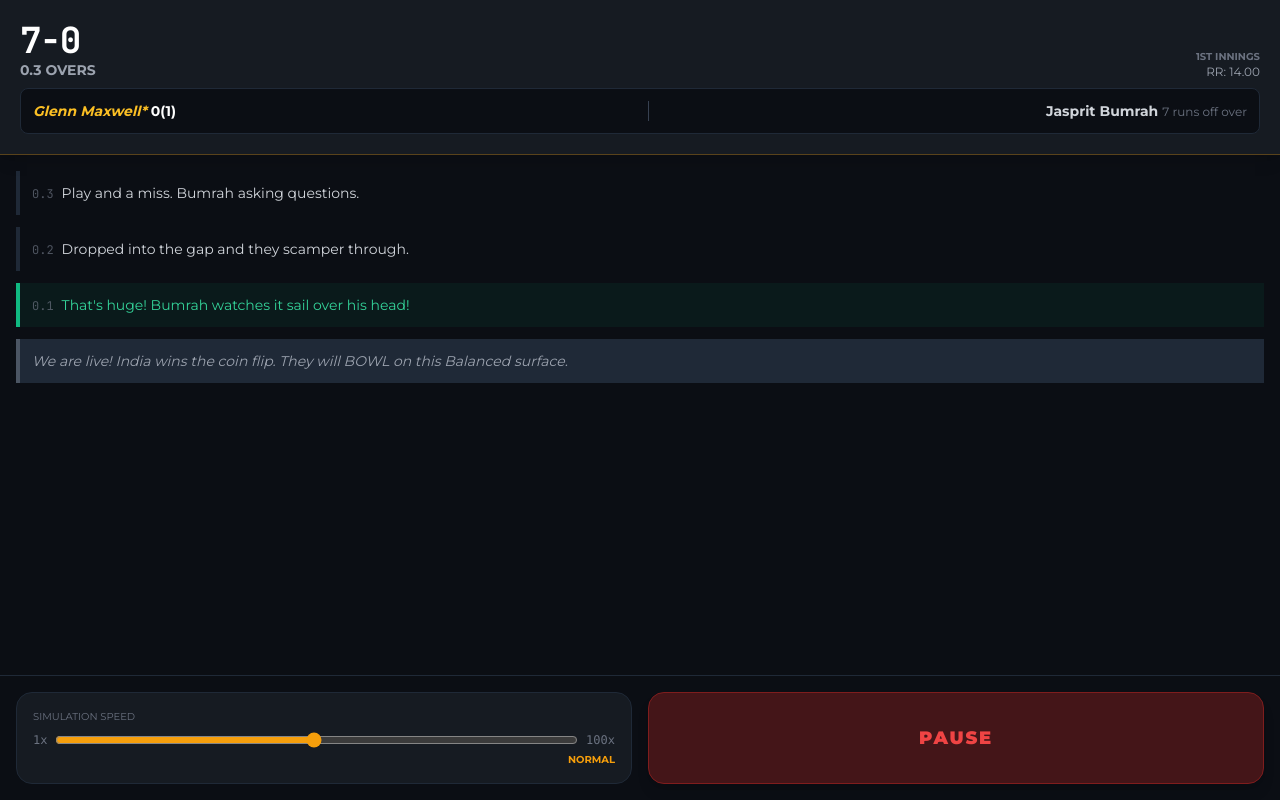
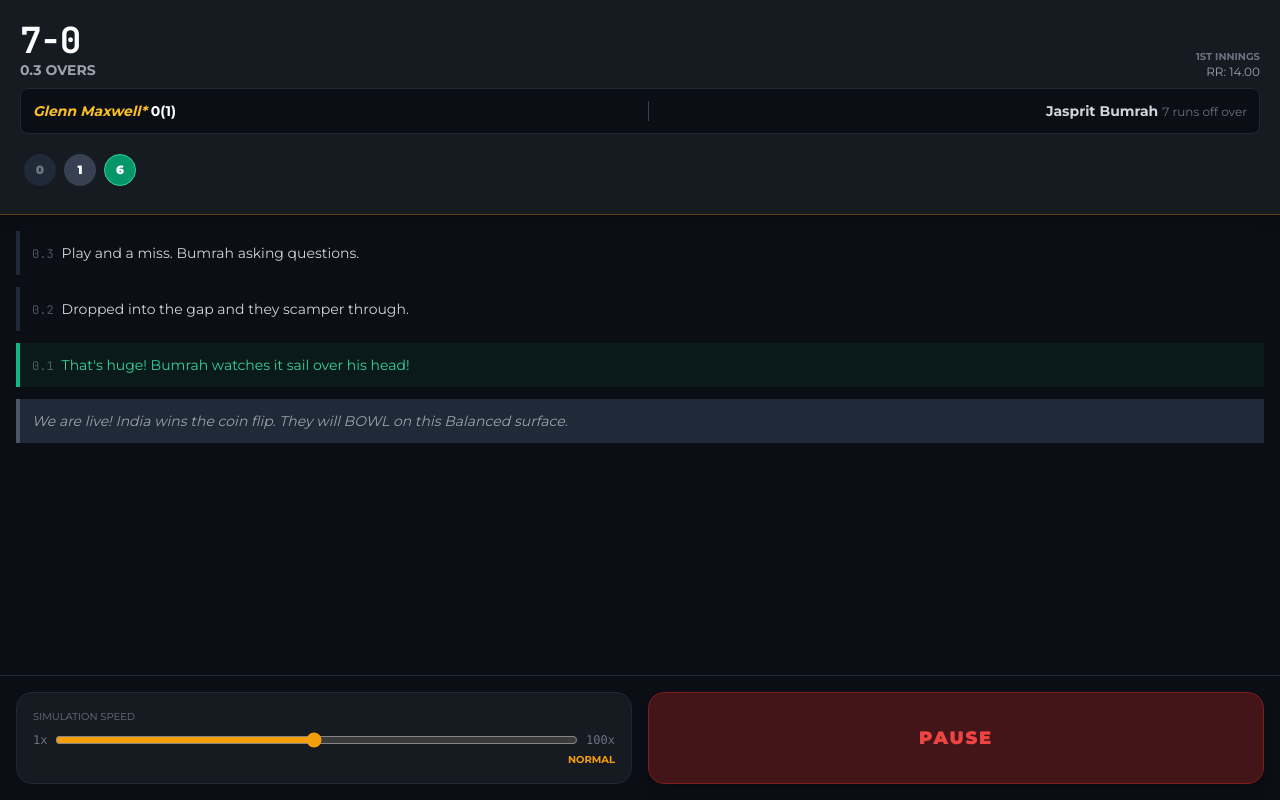
Before and after one commit to jzfdav/cricfuzz, a Preact app: page / in a window 1280 px wide. Both pictures are taken after a click on the button "START MATCH". Built offline with nearby package versions, Linux system fonts and the light colour scheme.

Commit message:
fix(ui): restore missing ball timeline ticker

```diff
--- a/src/components/Scoreboard.jsx
+++ b/src/components/Scoreboard.jsx
@@ -19,7 +19,7 @@
             </div>
 
             {/* Active Batter/Bowler Info Bar */}
-            <div className="bg-[#0B0E14] rounded-lg p-3 border border-gray-800 grid grid-cols-2 gap-4">
+            <div className="bg-[#0B0E14] rounded-lg p-3 border border-gray-800 grid grid-cols-2 gap-4 mb-3">
                 <div>
                     <p className="text-sm font-bold text-amber-400 italic">
                         {GameState.striker.value.name}* <span className="text-white not-italic">{GameState.striker.value.batStats.runs}({GameState.striker.value.batStats.balls})</span>
@@ -31,6 +31,19 @@
                     </p>
                 </div>
             </div>
+
+            {/* Timeline Ticker */}
+            <div className="flex gap-2 overflow-x-auto py-2 px-1 mask-scroll no-scrollbar">
+                {GameState.timeline.value.map((res, i) => (
+                    <div key={i} className={`flex-shrink-0 w-8 h-8 flex items-center justify-center rounded-full text-xs font-black ball-pill animate-ball
+                        ${res === 'W' ? 'bg-red-600 text-white' :
+                            res === 4 ? 'bg-emerald-500 text-black' :
+                                res === 6 ? 'bg-emerald-600 text-white border border-emerald-400' :
+                                    res === 0 ? 'bg-gray-800 text-gray-500' : 'bg-gray-700 text-white'}`}>
+                        {res}
+                    </div>
+                ))}
+            </div>
         </header>
     );
 }
```
